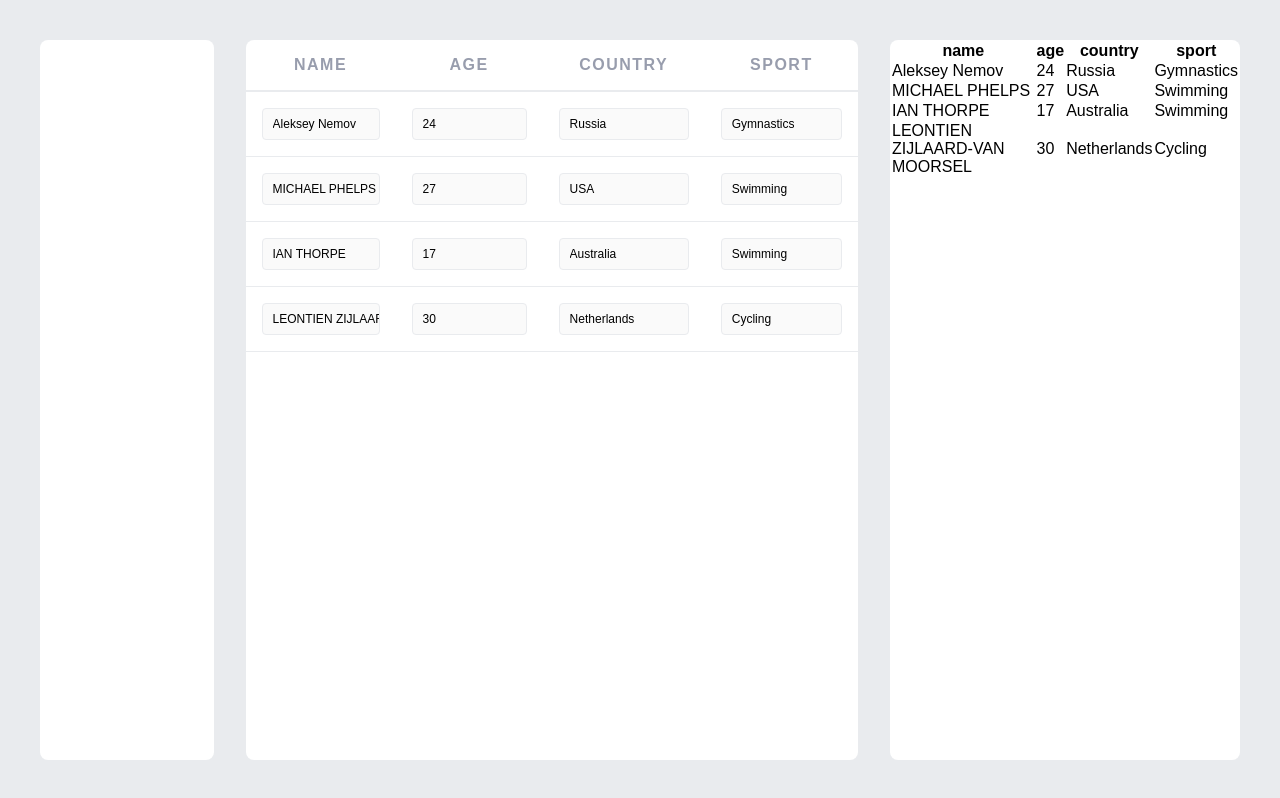
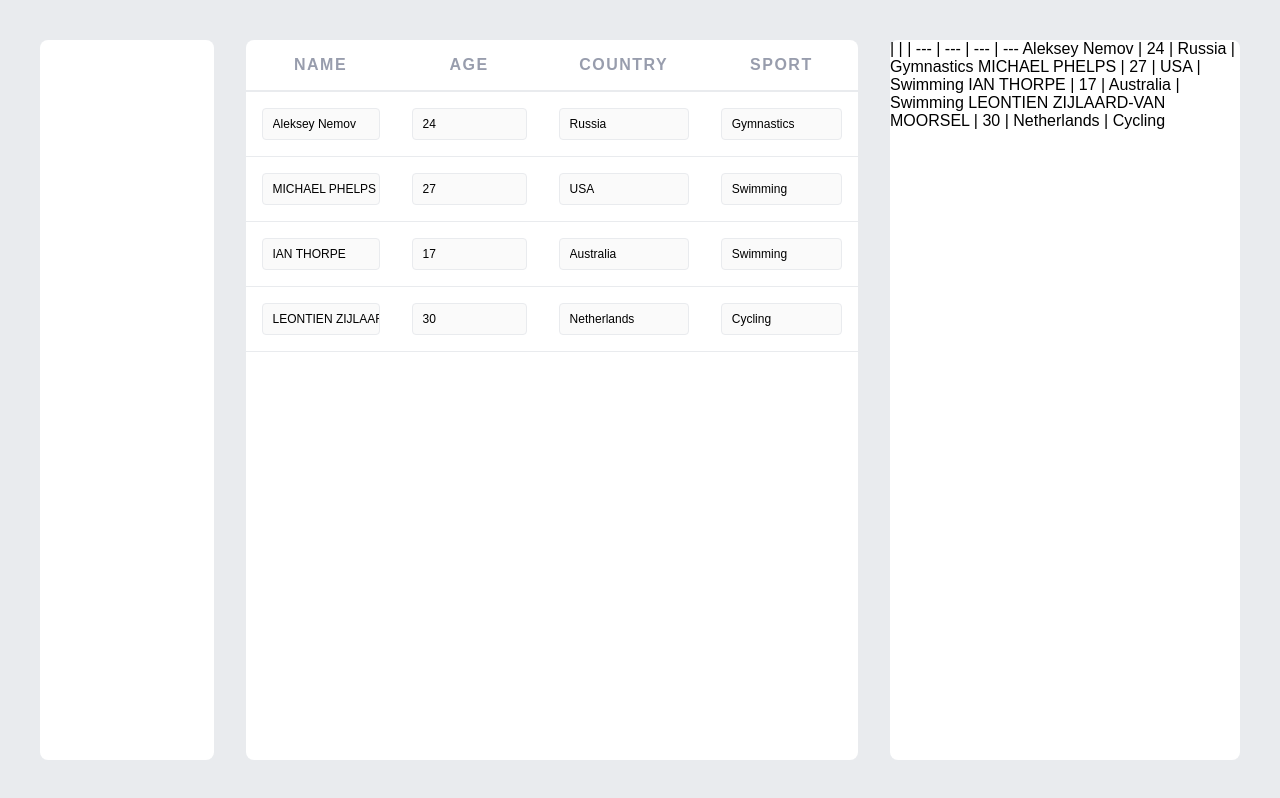
Before and after one commit to jyangca/markdown-table, a Next.js app: page / in a window 1280 px wide. Built offline with nearby package versions, Linux system fonts and the light colour scheme.

Commit message:
UPDATE: Markdown component logic

```diff
--- a/src/components/MarkdownContainer/MarkdownContainer.tsx
+++ b/src/components/MarkdownContainer/MarkdownContainer.tsx
@@ -2,18 +2,21 @@ import React, { memo, useEffect, useState } from 'react';
 import ReactMarkdown from 'react-markdown';
 import remarkGfm from 'remark-gfm';
 import { MarkdownWrapper } from './MarkdownContainer.style';
-import { toArrayLikeType, toIterableType } from '@/utils/common';
+import { toIterableType } from '@/utils/common';
 
 type MarkdownContainerProps = {
-  markdown: string;
+  deps: number;
 };
 
-const MarkdownContainer = ({ markdown }: MarkdownContainerProps) => {
+const MarkdownContainer = ({ deps }: MarkdownContainerProps) => {
   const [markdownTable, setMarkdownTable] = useState<string>('');
 
   useEffect(() => {
     const table = document.querySelector('#table');
-    const headers = toArrayLikeType(table!.querySelectorAll('th'));
+    const ths = table!.querySelectorAll('th');
+    const headers = Array.from(ths).map(
+      (th) => th.querySelector('input')?.value,
+    );
     const tableBody = table?.querySelector('tbody');
     const trs = toIterableType(tableBody!.querySelectorAll('tr'));
 
@@ -23,20 +26,19 @@ const MarkdownContainer = ({ markdown }: MarkdownContainerProps) => {
     );
 
     const generateMarkdownTable = () => {
-      const header = Array.from(headers).map((header) => header.textContent);
       const body = Array.from(trs).map((tr) => {
         const tds = tr.querySelectorAll('td');
         return Array.from(tds).map((td) => td.querySelector('input')?.value);
       });
 
-      const result = [header, columnDivider, ...body]
+      const result = [headers, columnDivider, ...body]
         .map((row) => row.join(' | '))
         .join('\n');
 
       return result;
     };
     setMarkdownTable(generateMarkdownTable());
-  }, [markdown]);
+  }, [deps]);
 
   return (
     <MarkdownWrapper>
```
